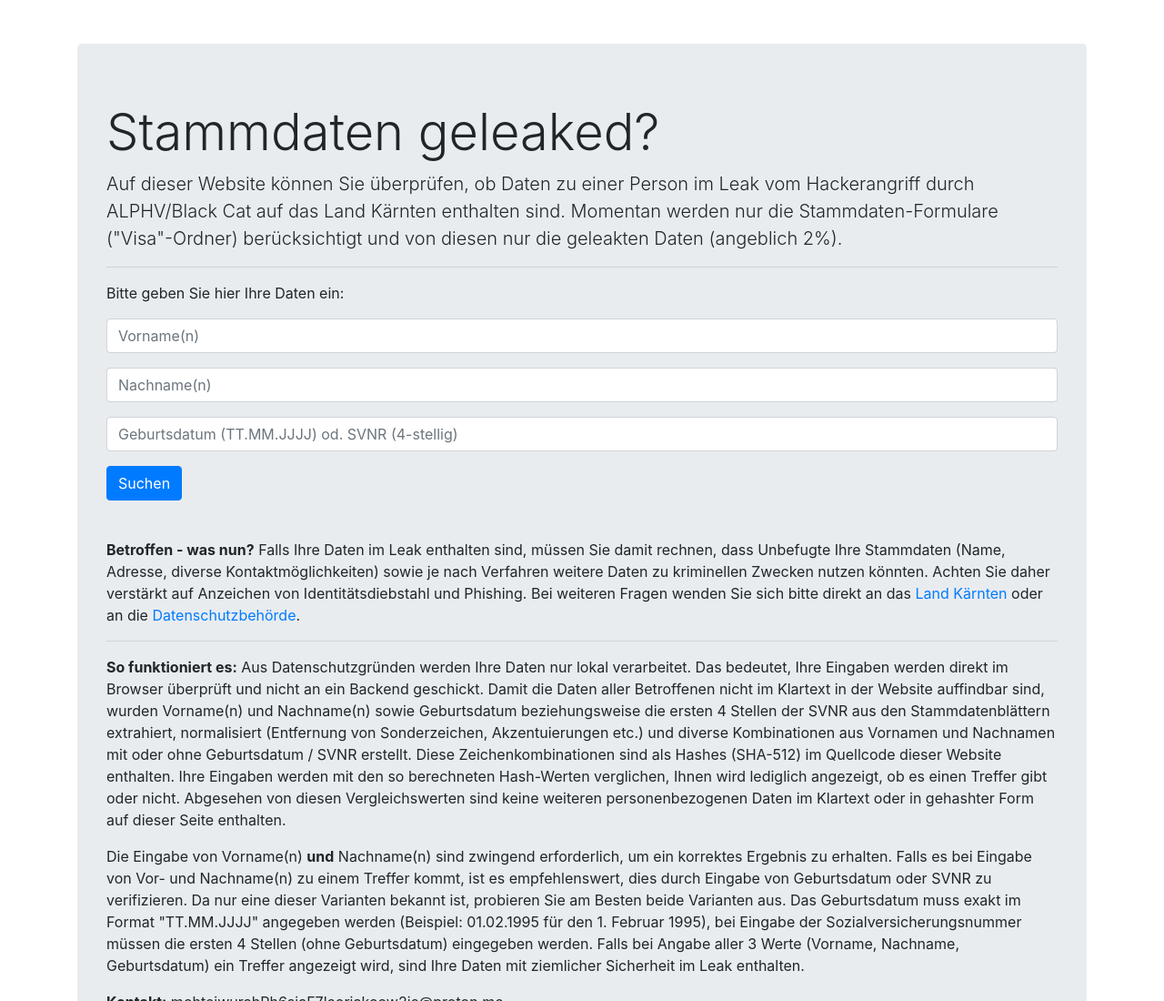
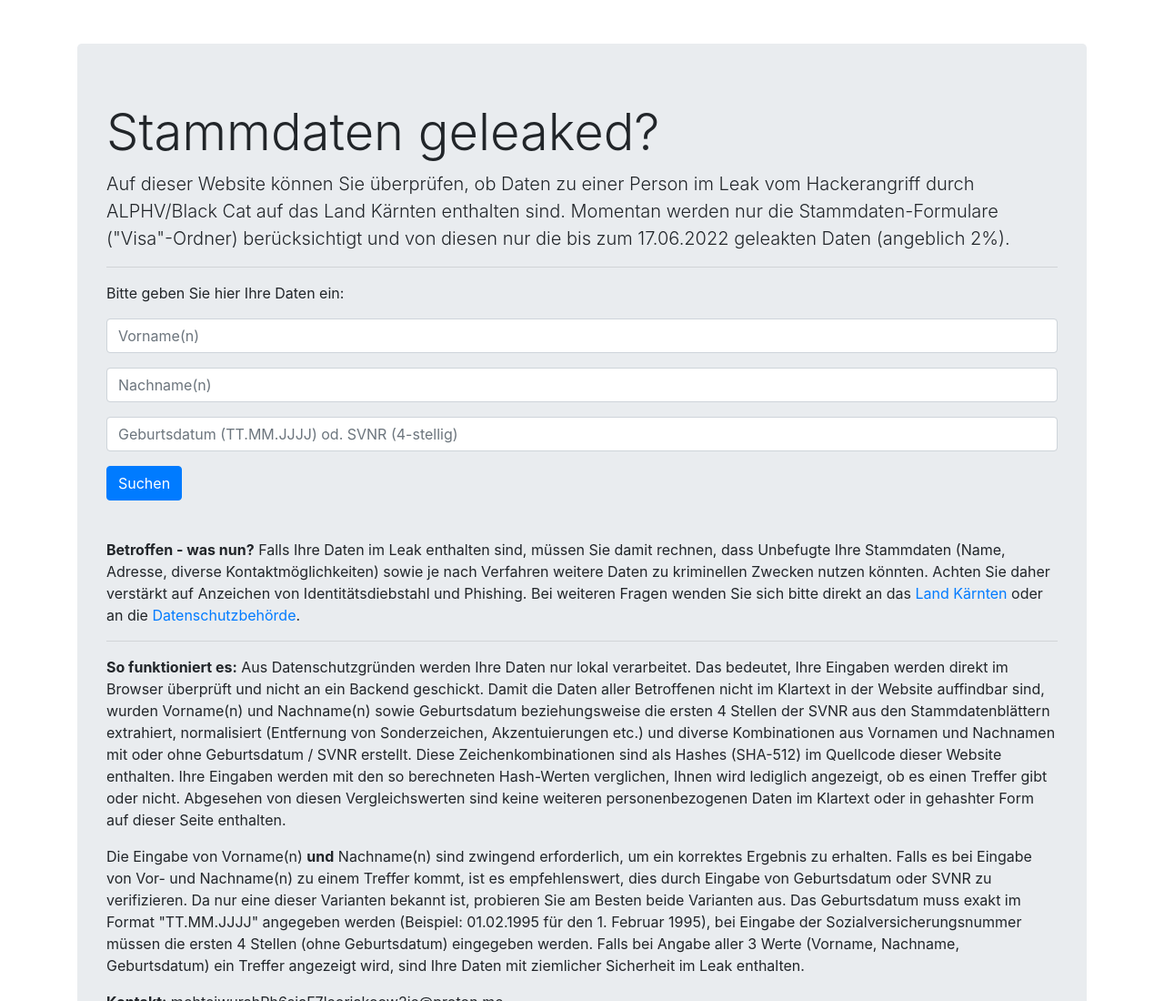
Before and after one commit to grey-kittenz/grey-kittenz.github.io, a plain HTML site: page index.html in a window 1280 px wide. Shown: the top 1100 px of the page at 91% size. Drawn offline with Linux system fonts and the light colour scheme.

Commit message:
Update index.html

```diff
--- a/index.html
+++ b/index.html
@@ -13,7 +13,7 @@
         <div class="container">
             <div class="jumbotron mt-5">
                 <h1 class="display-4">Stammdaten geleaked?</h1>
-                <p class="lead">Auf dieser Website können Sie überprüfen, ob Daten zu einer Person im Leak vom Hackerangriff durch ALPHV/Black Cat auf das Land Kärnten enthalten sind. Momentan werden nur die Stammdaten-Formulare ("Visa"-Ordner) berücksichtigt und von diesen nur die geleakten Daten (angeblich 2%).</p>
+                <p class="lead">Auf dieser Website können Sie überprüfen, ob Daten zu einer Person im Leak vom Hackerangriff durch ALPHV/Black Cat auf das Land Kärnten enthalten sind. Momentan werden nur die Stammdaten-Formulare ("Visa"-Ordner) berücksichtigt und von diesen nur die bis zum 17.06.2022 geleakten Daten (angeblich 2%).</p>
                 <hr>
                 <p>Bitte geben Sie hier Ihre Daten ein:</p>
                 <form id="form">
```
